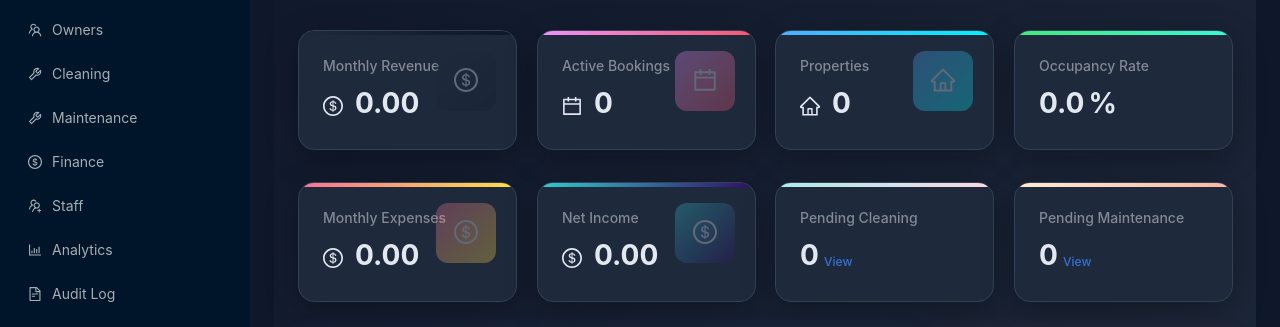
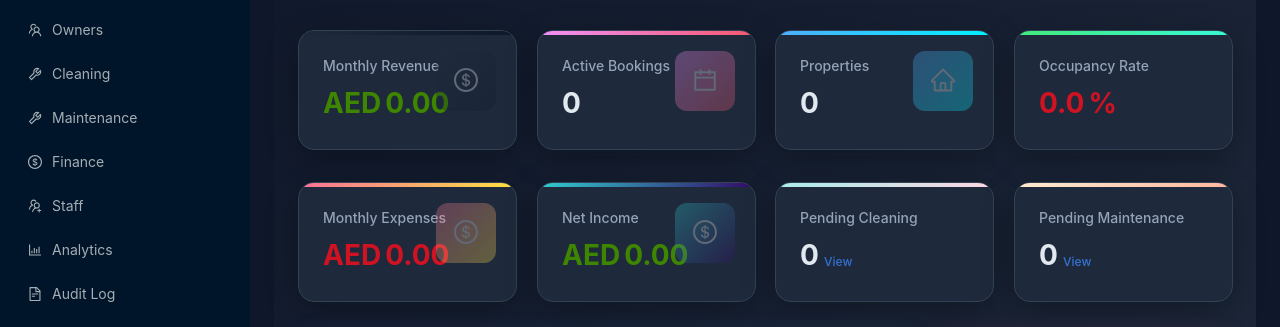
Before and after one commit to bvggies/lodgexcrm, a React (Create React App) app in the folder frontend/: page / in a window 1280 px wide. Shown: the part 278-605 px from the top of the page. Built offline with nearby package versions, Linux system fonts and the light colour scheme; no server answers; sample sign-in values are in the browser's storage.

Commit message:
fix: ModernStatCard title display and dashboard improvements
- Fixed ModernStatCard to properly display title prop
- Improved title styling in ModernStatCard component
- Cards should now display correctly with titles visible

```diff
--- a/frontend/src/components/animations/ModernStatCard.tsx
+++ b/frontend/src/components/animations/ModernStatCard.tsx
@@ -113,8 +113,15 @@
             fontSize: '28px',
             fontWeight: 700,
             color: '#e2e8f0',
+            ...statisticProps.valueStyle,
           }}
-          prefix={icon && <span style={{ marginRight: '8px', fontSize: '20px' }}>{icon}</span>}
+          title={
+            statisticProps.title ? (
+              <span style={{ color: '#94a3b8', fontSize: '14px', fontWeight: 500 }}>
+                {statisticProps.title}
+              </span>
+            ) : null
+          }
         />
 
         {trend && (
```
